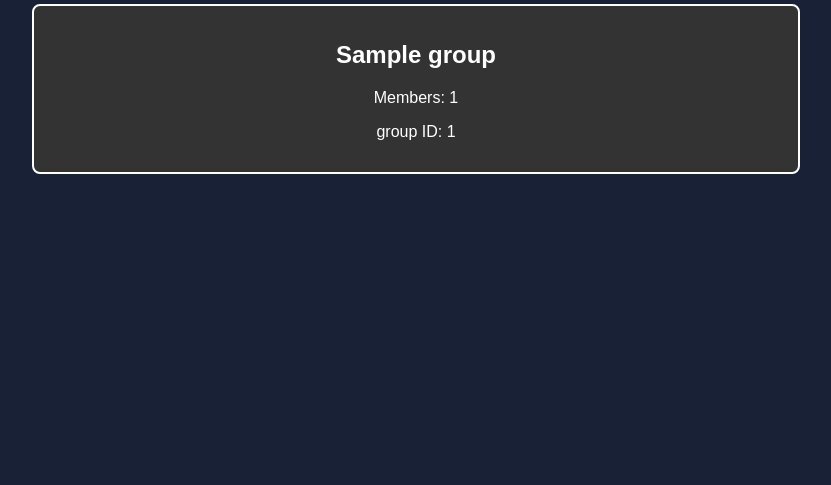
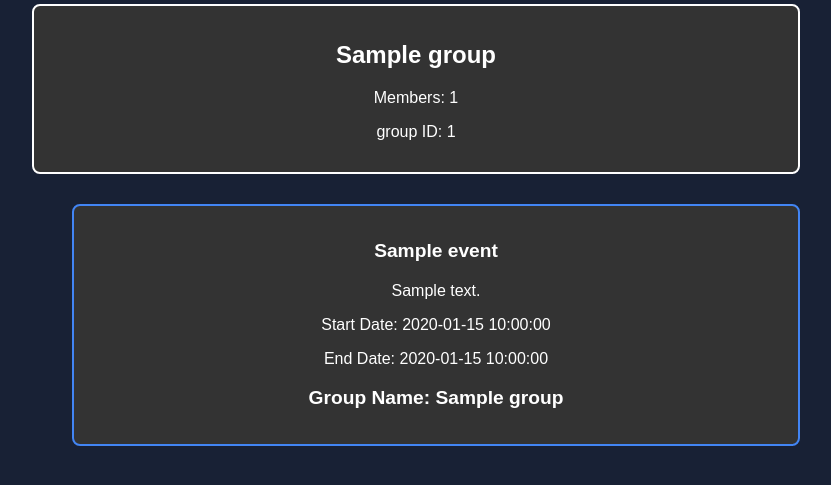
Before and after one commit to stevenjknaack/team-scheduler, a Flask app: template templates/home.html in a window 1280 px wide. Shown: the part 182-667 px from the top of the page, without its empty margins (224-1055 px from the left). Run offline with Flask 3, Linux system fonts and the light colour scheme; the template is opened without the code that fills it: most values are stand-ins (such as "Sample title", 1, 10 or a date in 2020); parts of the project's set-up code (start-up, migrations or seed data) failed here and were passed over.

Commit message:
showing events in home page

```diff
--- a/backend/models.py
+++ b/backend/models.py
@@ -326,4 +326,4 @@ class Event(Base) :
         self.team_id = team_id
 
     def __repr__(self) -> str :
-        return f'Event(id: {self.id}; name: {self.name})'
+        return f'Event(id: {self.id}; name: {self.name}; group: {self.group_id})'
--- a/static/scripts/home.js
+++ b/static/scripts/home.js
@@ -43,7 +43,7 @@ $(document).ready(function () {
         // show events
         $(this).addClass("active").addClass("selected");
         $("#showGroups").removeClass("active").removeClass("selected");
-        $(".groups-box").hide();
+        $(".group").hide();
         $(".events-box").show();
     });
     // handle 2: group is click
@@ -55,7 +55,7 @@ $(document).ready(function () {
         $(this).addClass("active").addClass("selected");
         $("#showEvents").removeClass("active").removeClass("selected");
         $(".events-box").hide();
-        $(".groups-box").show();
+        $(".group").show();
     });
 
     /**
--- a/static/styles/home.css
+++ b/static/styles/home.css
@@ -256,3 +256,9 @@ h1 {
   transform: translateY(-5px); /* Slightly raise the box to give a lifting effect */
   box-shadow: 0 5px 15px rgba(0, 0, 0, 0.1); /* Increase shadow for depth perception */
 }
+.event-name {
+    font-size: 1.2em;
+    /* Larger font size for the team name */
+    margin-bottom: 20px;
+    /* Space below the team name */
+}
--- a/templates/group.html
+++ b/templates/group.html
@@ -49,7 +49,6 @@
 
             <div class="group-events">
                 <h2>Events</h2>
-                <div class="event-box-container">
                     {% if user_events %}
                         <ul>
                             <div class="event-box-container">
@@ -71,9 +70,6 @@
                     {% else %}
                         <p>No events</p>
                     {% endif %}
-
-
-                </div>
             </div>
 
             <div class="group-teams">
--- a/templates/home.html
+++ b/templates/home.html
@@ -75,21 +75,27 @@
             </div>
             {% endfor %}
             <!-- Box to display the events -->
-            <div class="events-box">
-                <h1>EVENTS</h1>
-                <div class="event group-event">
-                    <!-- group event -->
-                    <h2>Group Event 1</h2>
-                    <p>Duration: 1hr</p>
-                    <p>12 participants</p>
-                </div>
-                <div class="event team-event">
-                    <!-- team event -->
-                    <h2>Team Event 1</h2>
-                    <p>Duration: 1hr</p>
-                    <p>8 participants</p>
-                </div>
-            </div>
+            {% if user_events %}
+                <ul>
+                    <div class="event-box">
+                        {% for event in user_events %}
+                            <div class="event group-event">
+                                <h3 class="event-name">{{ event.name }}</h3>
+                                <div class="event-members">
+                                    <p>{{ event.description }}</p>
+                                </div>
+                                <div class="event-dates">
+                                    <p>Start Date: {{ event.start_date }}</p>
+                                    <p>End Date: {{ event.end_date }}</p>
+                                </div>
+                                <h3 class="event-name">Group Name: {{ event.group.name }}</h3>
+                            </div>
+                        {% endfor %}
+                    </div>
+                </ul>
+            {% else %}
+                <p>No events</p>
+            {% endif %}
         </div>
     </div>
     <!-- Create Group Modal -->
```
Also changed, not shown: backend/blueprints/auth.py (+13 -1 lines).
